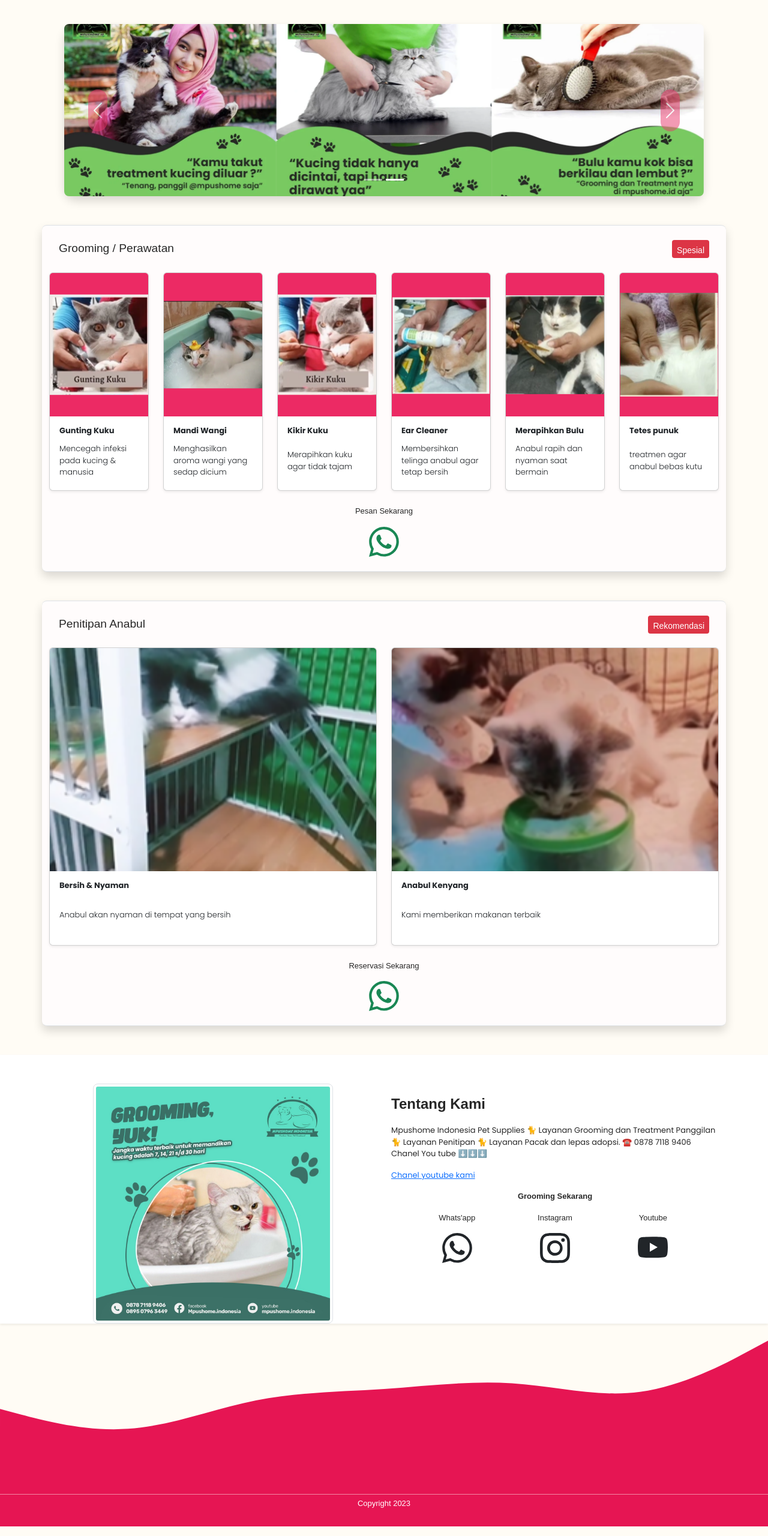
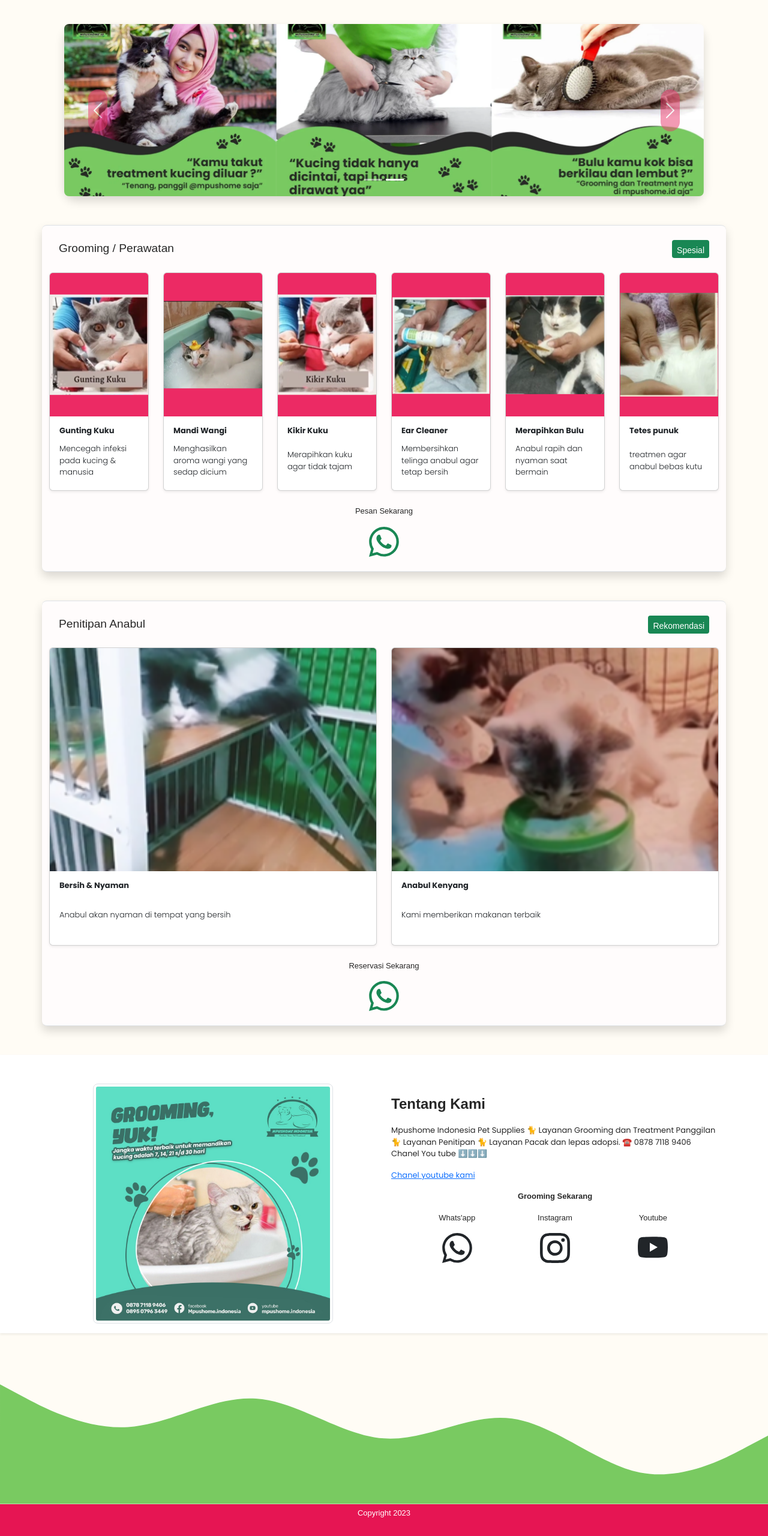
Before and after one commit to Fi08/petshop, a plain HTML site: page index.html in a window 1280 px wide. Shown: the part 113-2673 px from the top of the page at 60% size. Drawn offline with nearby package versions, Linux system fonts and the light colour scheme; a web font is replaced by a local one.

Commit message:
Update index.html

```diff
--- a/index.html
+++ b/index.html
@@ -76,7 +76,7 @@
     <div class="row mt-2 1">
       <div class="col-12 d-flex justify-content-between">
         <p class="ms-3 myfont d-inline-block">Grooming / Perawatan</p>
-        <p type="button" class="btn btn-danger mybutton myfont btn-sm d-inline-block me-3">Spesial</p>
+        <p type="button" class="btn btn-success mybutton myfont btn-sm d-inline-block me-3">Spesial</p>
       </div>
     </div>
 
@@ -162,7 +162,7 @@
     <div class="row mt-2 1">
       <div class="col-12 d-flex justify-content-between">
         <p class="ms-3 myfont d-inline-block">Penitipan Anabul</p>
-        <button type="button" class="btn btn-danger mybutton myfont btn-sm d-inline-block me-3">Rekomendasi</button>
+        <button type="button" class="btn btn-success mybutton myfont btn-sm d-inline-block me-3">Rekomendasi</button>
       </div>
     </div>
 
@@ -209,7 +209,7 @@
     <div class="about ">
       <div class=" container d-flex justify-content-center">
         <div class="row">
-          <div class="col-md-6 col-12 text-center">
+          <div class="col-md-6 col-12 text-center mb-3">
             <img src="public/img/thank.jpg" class="img-thumbnail img-fluid rounded-3 gambarkami object-fit-cover" alt="...">
           </div>
           <div class="col-md-6 col-12 py-3">
@@ -263,7 +263,9 @@
     </div>
   </section>
 
-  <svg xmlns="http://www.w3.org/2000/svg" viewBox="0 0 1440 320"><path fill="#e61553" fill-opacity="1" d="M0,160L40,170.7C80,181,160,203,240,197.3C320,192,400,160,480,144C560,128,640,128,720,122.7C800,117,880,107,960,112C1040,117,1120,139,1200,128C1280,117,1360,75,1400,53.3L1440,32L1440,320L1400,320C1360,320,1280,320,1200,320C1120,320,1040,320,960,320C880,320,800,320,720,320C640,320,560,320,480,320C400,320,320,320,240,320C160,320,80,320,40,320L0,320Z"></path></svg>
+  <svg xmlns="http://www.w3.org/2000/svg" viewBox="0 0 1440 320">
+    <path fill="#79ca61ff" fill-opacity="1" d="M0,96L40,117.3C80,139,160,181,240,176C320,171,400,117,480,122.7C560,128,640,192,720,197.3C800,203,880,149,960,160C1040,171,1120,245,1200,261.3C1280,277,1360,235,1400,213.3L1440,192L1440,320L1400,320C1360,320,1280,320,1200,320C1120,320,1040,320,960,320C880,320,800,320,720,320C640,320,560,320,480,320C400,320,320,320,240,320C160,320,80,320,40,320L0,320Z"></path>
+  </svg>
 
     <footer class="pb-5">
         <p class="myfont myfontabout text-center">Copyright 2023</p>
```
